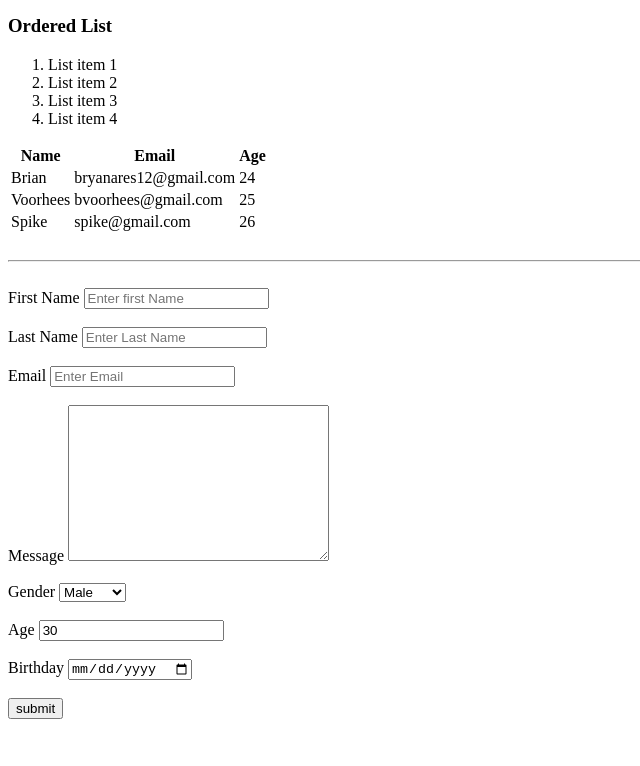
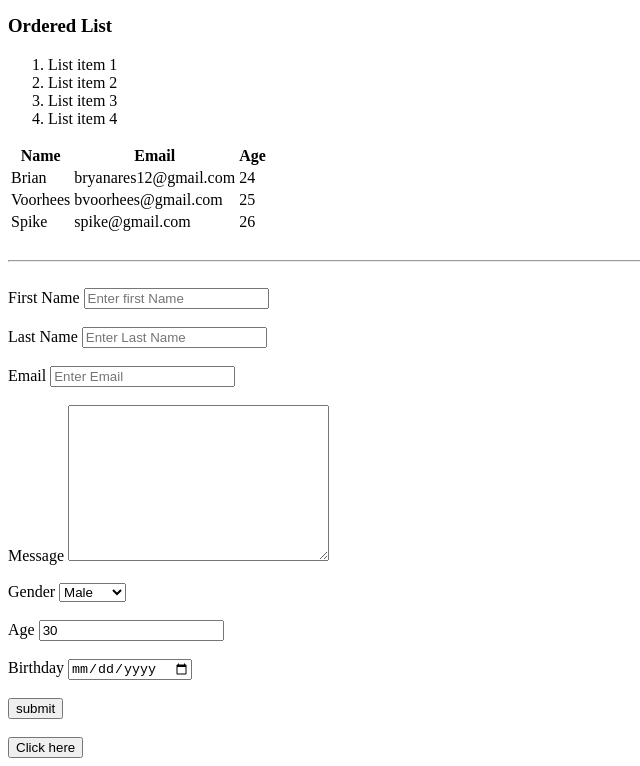
Before and after one commit to bryanares/build-from-bare-bones, a plain HTML site: page index.html in a window 1280 px wide. Shown: the part 545-1311 px from the top of the page, without its empty margins (0-640 px from the left). Before the commit the page ends 1272 px from the top, so only its background shows below. Drawn offline with Linux system fonts and the light colour scheme.

Commit message:
add a button

```diff
--- a/index.html
+++ b/index.html
@@ -126,5 +126,9 @@
         <br>
         <input type="submit" name ="submit" value="submit">
     </form>
+    <br>
+
+    <!--Buttons-->
+    <button>Click here</button>
 </body>
 </html>
```
